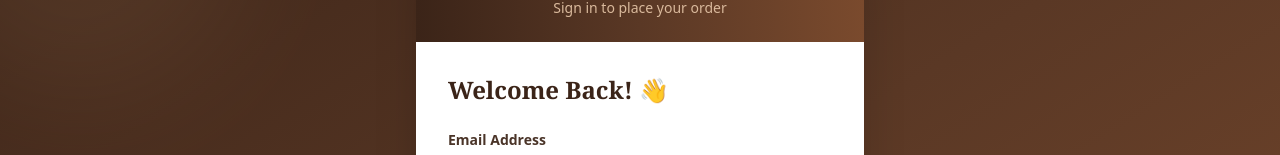
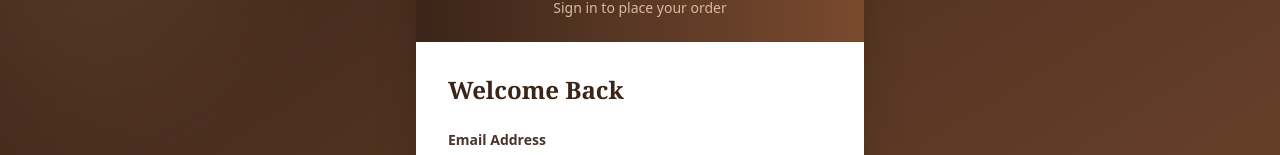
Before and after one commit to Jking710/kings-snacks-and-small-chops-fast-food, a React (Vite) app in the folder frontend/: page /login in a window 1280 px wide. Shown: the part 148-303 px from the top of the page. Built offline with nearby package versions, Linux system fonts and the light colour scheme; no server answers.

Commit message:
Update message

```diff
--- a/frontend/src/pages/Login.jsx
+++ b/frontend/src/pages/Login.jsx
@@ -328,7 +328,7 @@ function Login() {
           <div className="px-8 py-8">
 
             <h2 className="text-2xl font-bold text-[#3b2418] mb-6 font-['Georgia']">
-              Welcome Back! 👋
+              Welcome Back
             </h2>
 
             {/* Error */}
```
